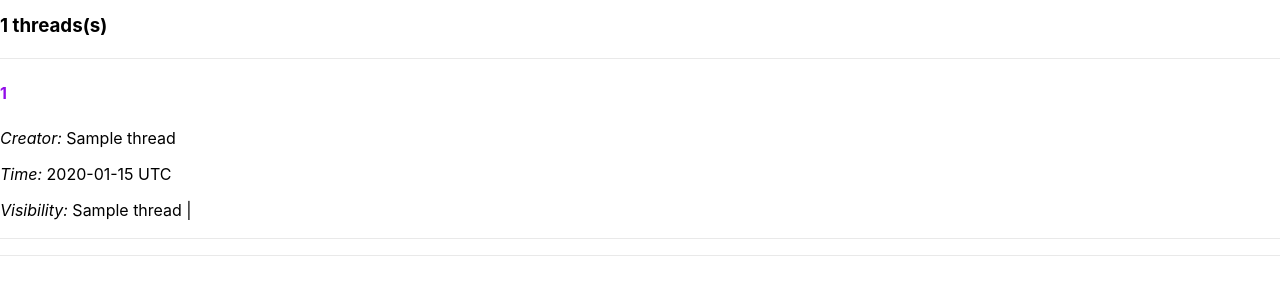
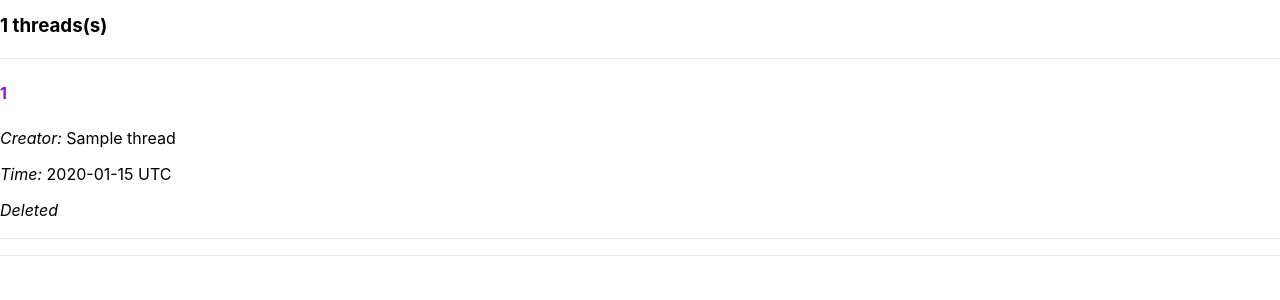
Before and after one commit to kukaan/webchat, a Flask app: template templates/threads.html in a window 1280 px wide. Shown: the part 172-472 px from the top of the page. Run offline with Flask 2, Linux system fonts and the light colour scheme; the visitor is signed in with stand-in values (Sample User, id 1); the template is opened without the code that fills it: most values are stand-ins (such as "Sample title", 1, 10 or a date in 2020).

Commit message:
fix admin delete in /threads

```diff
--- a/templates/threads.html
+++ b/templates/threads.html
@@ -12,10 +12,17 @@
     <i>Time:</i> {{ thread[2].strftime("%Y-%m-%d %H:%M:%S") }} UTC
     <p>
     {% if session.is_admin %}
-    <i>Visibility:</i> {{ thread[5] }} |
-    {% endif %}
-    {% if session.user_id == thread[3] %}
-    <a href="/deletethread/{{ thread[4] }}">Delete thread</a>
+        {% if thread[5] %}
+            {% if session.user_id == thread[3] %}
+                <a href="/deletethread/{{ thread[4] }}">Delete</a>
+            {% else %}
+                <a href="/deletethread/{{ thread[4] }}">Admin delete</a>
+            {% endif %}
+        {% else %}
+            <i>Deleted</i>
+        {% endif %}
+    {% elif session.user_id == thread[3] %}
+        <a href="/deletethread/{{ thread[4] }}">Delete</a>
     {% endif %}
     <hr>
 {% endfor %}
```
